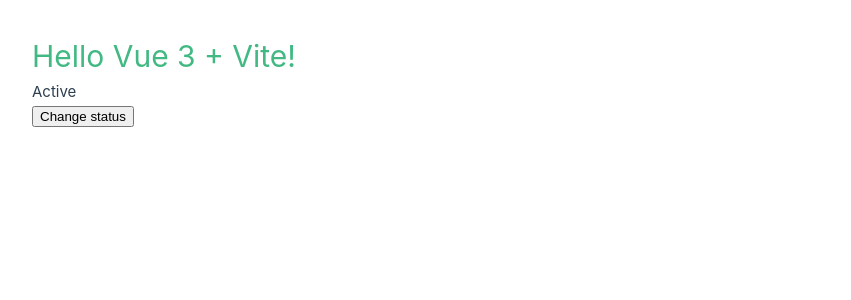
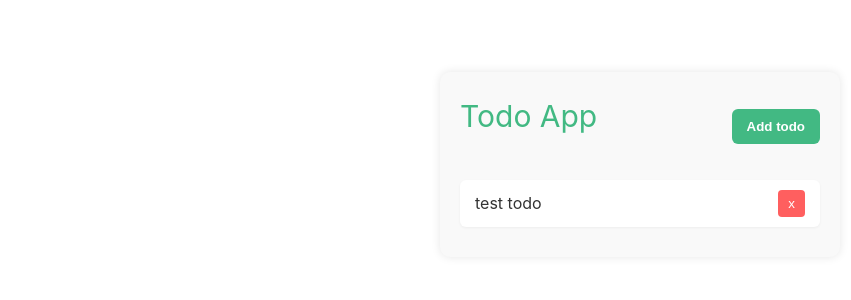
Before and after one commit to RaminMikayilov/vue-journey, a Vue app in the folder vue-project/: page / in a window 1280 px wide. Shown: the top 300 px of the page, without its empty margins (0-851 px from the left). Built offline with nearby package versions, Linux system fonts and the light colour scheme.

Commit message:
feat: refactor App.vue to implement todo list structure and remove status handling

```diff
--- a/vue-project/src/App.vue
+++ b/vue-project/src/App.vue
@@ -1,25 +1,92 @@
 <script setup>
 import { ref } from 'vue';
 
-const status = ref('active');
-const message = ref('Hello Vue 3 + Vite!');
+const todos = ref([{ id: 1, title: 'test todo' }])
 
-const toggleStatus = () => {
-  status.value = status.value === 'active' ? 'inactive' : 'active';
-  message.value = `Status changed to ${status.value}`;
-}
+
 </script>
 
 <template>
-  <h1>{{ message }}</h1>
-  <p v-if="status === 'active'">Active</p>
-  <p v-else>Inactive</p>
-
-  <button @click="toggleStatus">Change status</button>
+  <div class="container">
+    <div class="todo-header">
+      <h1>Todo App</h1>
+      <button class="add-btn">Add todo</button>
+    </div>
+    <ul class="todo-list">
+      <li class="todo-item" v-for="(todo) of todos" :key="todo.id">
+        <span class="todo-title">{{ todo.title }}</span>
+        <button class="delete-btn">x</button>
+      </li>
+    </ul>
+  </div>
 </template>
 
 <style>
+.container {
+  max-width: 400px;
+  margin: 40px auto;
+  padding: 20px;
+  border-radius: 10px;
+  background: #f9f9f9;
+  box-shadow: 0 0 10px rgba(0, 0, 0, 0.1);
+}
+
+.todo-header {
+  display: flex;
+  justify-content: space-between;
+  align-items: center;
+  margin-bottom: 20px;
+}
+
 h1 {
   color: #42b983;
+  margin-bottom: 20px;
+}
+
+.add-btn {
+  background-color: #42b983;
+  color: white;
+  border: none;
+  padding: 10px 15px;
+  border-radius: 6px;
+  cursor: pointer;
+  transition: background 0.2s ease;
+  font-weight: bold;
+}
+
+.todo-list {
+  list-style: none;
+  padding: 0;
+  margin: 0;
+}
+
+.todo-item {
+  display: flex;
+  justify-content: space-between;
+  align-items: center;
+  background: #ffffff;
+  padding: 10px 15px;
+  margin-bottom: 10px;
+  border-radius: 6px;
+  box-shadow: 0 1px 3px rgba(0, 0, 0, 0.05);
+}
+
+.todo-title {
+  font-size: 16px;
+  color: #333;
+}
+
+.delete-btn {
+  background-color: #ff5f5f;
+  color: white;
+  border: none;
+  padding: 6px 10px;
+  border-radius: 4px;
+  cursor: pointer;
+  transition: background 0.2s ease;
+}
+
+.delete-btn:hover {
+  background-color: #e04848;
 }
 </style>
```
